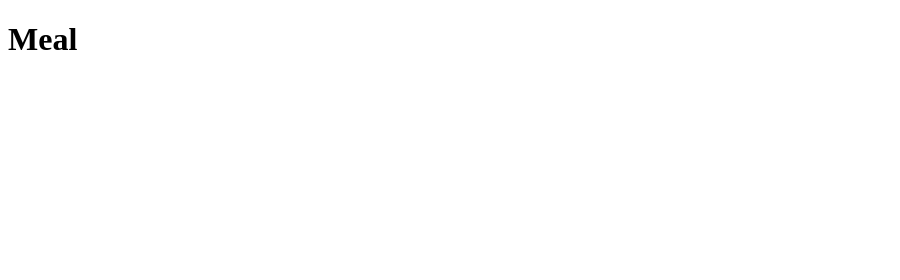
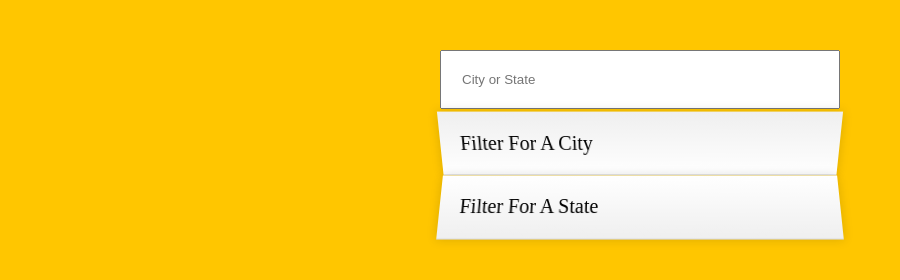
Before and after one commit to Vagyasri/City-Mapper, a website built with webpack: page src/index.html in a window 1280 px wide. Shown: the whole page, without its empty margins (0-900 px from the left). Built offline with nearby package versions, Linux system fonts and the light colour scheme.

Commit message:
Create Basic Skeleton

```diff
--- a/src/index.html
+++ b/src/index.html
@@ -3,9 +3,15 @@
 <head>
     <meta charset="UTF-8">
     <meta name="viewport" content="width=device-width, initial-scale=1.0">
-    <title>Meal</title>
+    <title>Type Ahead 👀</title>
 </head>
 <body>
-    <h1>Meal</h1>
+    <form class="search-form">
+        <input type="text" class="search-input" placeholder="City or State">
+        <ul class="suggestions">
+            <li>Filter for a city</li>
+            <li>Filter for a state</li>
+        </ul>
+    </form>
 </body>
 </html>
--- a/src/style.css
+++ b/src/style.css
@@ -1,3 +1,70 @@
-.hello {
-  color: red;
+body {
+  box-sizing: border-box;
+  background: #ffc600;
+  font-size: 20px;
+  font-weight: 200;
 }
+
+*,
+*::before,
+*::after {
+  box-sizing: inherit;
+}
+
+input {
+  width: 100%;
+  padding: 20px;
+}
+
+.search-form {
+  max-width: 400px;
+  margin: 50px auto;
+}
+
+/* input.search {
+  margin: 0;
+  text-align: center;
+  outline: 0;
+  border: 10px solid #f7f7f7;
+  width: 120%;
+  left: -10%;
+  position: relative;
+  top: 10px;
+  z-index: 2;
+  border-radius: 5px;
+  font-size: 40px;
+  box-shadow: 0 0 5px rgba(0, 0, 0, 0.12), inset 0 0 2px rgba(0, 0, 0, 0.19);
+} */
+
+.suggestions {
+  margin: 0;
+  padding: 0;
+}
+
+.suggestions li {
+  list-style: none;
+  border-bottom: 1px solid #d8d8d8;
+  box-shadow: 0 0 10px rgba(0, 0, 0, 0.14);
+  padding: 20px;
+  transition: background 0.2s;
+  display: flex;
+  text-transform: capitalize;
+}
+
+.suggestions li:nth-child(even) {
+  transform: perspective(100px) rotateX(3deg) translateY(2px) scale(1.001);
+  background: linear-gradient(to bottom, #fff 0%, #efefef 100%);
+}
+
+.suggestions li:nth-child(odd) {
+  transform: perspective(100px) rotateX(-3deg) translateY(3px);
+  background: linear-gradient(to top, #fff 0%, #efefef 100%);
+}
+
+/* span.population {
+  font-size: 15px;
+}
+
+.hl {
+  background: #ffc600;
+} */
```
